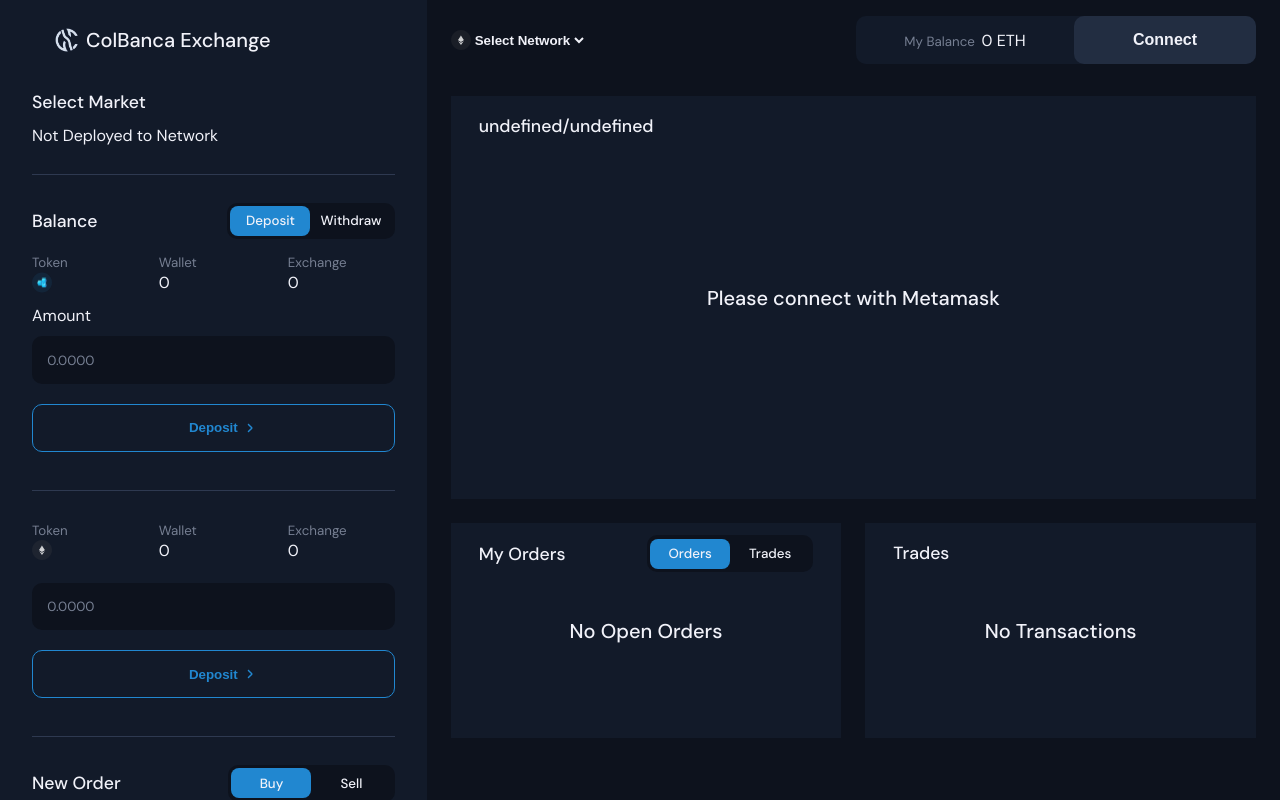
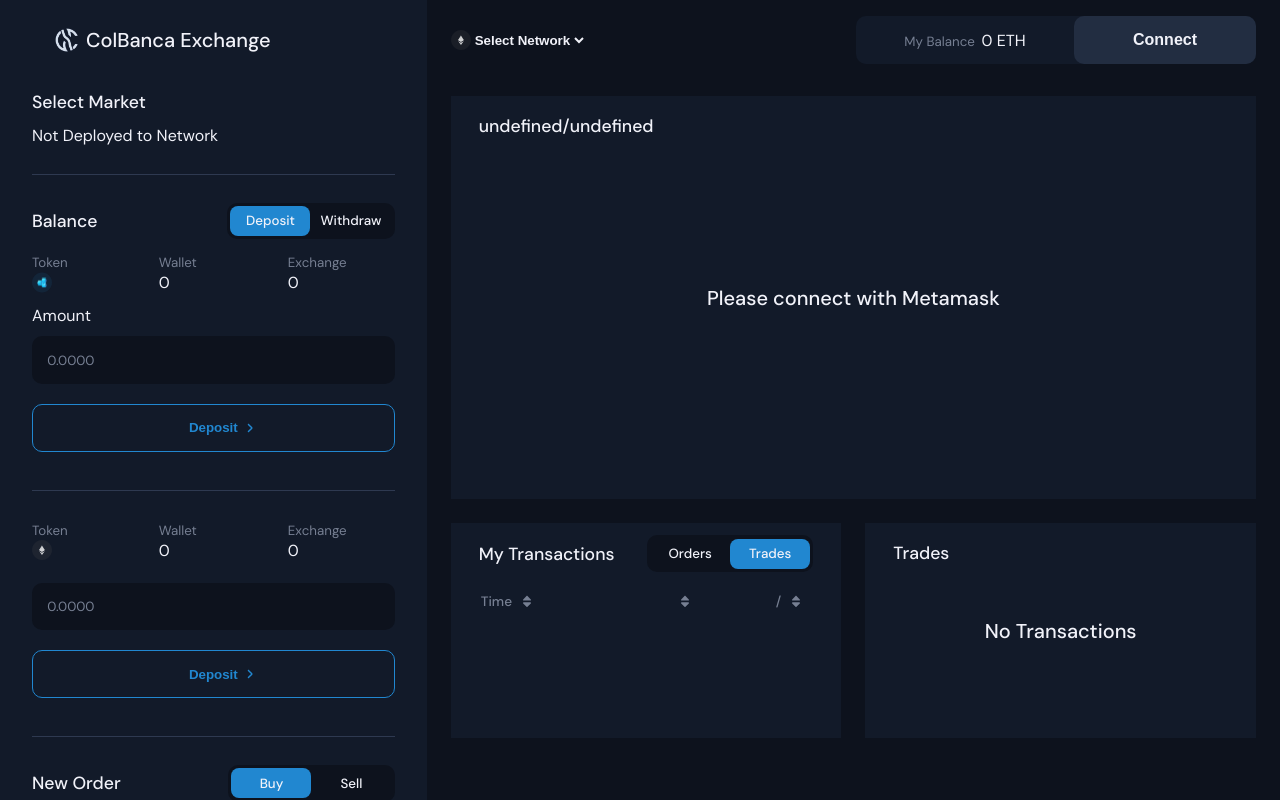
Before and after one commit to 0xforce/colbanca_dex, a Next.js app: page / in a window 1280 px wide. Both pictures are taken after a click on the button "Trades". Shown: the top 800 px of the page. Built offline with nearby package versions, Linux system fonts and the light colour scheme.

Commit message:
28. My transactions

```diff
--- a/app/globalRedux/selectors.js
+++ b/app/globalRedux/selectors.js
@@ -162,6 +162,61 @@
     }
 }
 
+// ---------------------------------------------------------------------------
+// MY FILLED ORDERS
+
+export const myFilledOrdersSelector = createSelector(
+    account,
+    tokens,
+    filledOrders,
+    (account, tokens, orders) => {
+        if (!tokens[0] || !tokens[1]) { return }
+
+        // Find our orders
+        orders = orders.filter((o) => o.user === account || o.creator === account)
+
+        //Filter orders by selected tokens
+        orders = orders.filter((o) => o.tokenGet === tokens[0].address || o.tokenGet === tokens[1].address)
+        orders = orders.filter((o) => o.tokenGive === tokens[0].address || o.tokenGive === tokens[1].address)
+
+        // Sort by date descending
+        orders = orders.sort((a,b) => b.timestamp - a.timestamp)
+
+        // Decorate orders
+        orders = decorateMyFilledOrders(orders, account, tokens)
+
+        return orders
+    }
+)
+
+const decorateMyFilledOrders = (orders, account, tokens) => {
+    return(
+        orders.map((order) => {
+            order = decorateOrder(order, tokens)
+            order = decorateMyFilledOrder(order, account, tokens)
+            return(order)
+        })
+    )
+}
+
+const decorateMyFilledOrder = (order, account, tokens) => {
+    const myOrder = order.creator === account
+
+    let orderType
+    if(myOrder) {
+        orderType = order.tokenGive === tokens[1].address ? 'buy' : 'sell'
+    } else {
+        orderType = order.tokenGive === tokens[1].address ? 'sell' : 'buy'
+    }
+
+    return({
+        ...order,
+        orderType,
+        orderClass: (orderType === 'buy' ? GREEN : RED),
+        orderSign: (orderType === 'buy' ? '+' : '-')
+    })
+}
+
 
 // ---------------------------------------------------------------------------
 // ORDER BOOK
--- a/components/Transactions.tsx
+++ b/components/Transactions.tsx
@@ -1,24 +1,43 @@
 import { useAppSelector } from "@/app/globalRedux/hooks";
-import { myOpenOrdersSelector } from '../app/globalRedux/selectors'
+import { myOpenOrdersSelector, myFilledOrdersSelector } from '../app/globalRedux/selectors'
 
 import sort from '../public/assets/sort.svg'
 import Image from "next/image";
 
 import Banner from "./Banner";
+import { useState, useRef, RefObject } from "react";
 
 const Transactions = () => {
+  const [showMyOrders, setShowMyOrders] = useState(true)
   const myOpenOrders = useAppSelector(myOpenOrdersSelector)
+  const myFilledOrders = useAppSelector(myFilledOrdersSelector)
   const symbols = useAppSelector(state => state.tokensReducer.Pair.symbols)
+
+  const tradeRef: RefObject<HTMLButtonElement> = useRef(null)
+  const orderRef: RefObject<HTMLButtonElement> = useRef(null)
+
+  const tabHandler = (e:any) => {
+    if (orderRef.current && e.target.className !== orderRef.current.className) {
+      e.target.className = 'tab tab--active'
+      orderRef.current.className = 'tab'
+      setShowMyOrders(false)
+    } else if(tradeRef.current) {
+      e.target.className = 'tab tab--active'
+      tradeRef.current.className = 'tab'
+      setShowMyOrders(true)
+    }
+  }
 
     return (
       <div className="component exchange__transactions">
+        {showMyOrders ? (
           <div>
             <div className='component__header flex-between'>
               <h2>My Orders</h2>
 
               <div className='tabs'>
-              <button className='tab tab--active'>Orders</button>
-              <button className='tab'>Trades</button>
+                <button onClick={tabHandler} ref={orderRef} className='tab tab--active'>Orders</button>
+                <button onClick={tabHandler} ref={tradeRef} className='tab'>Trades</button>
               </div>
             </div>
 
@@ -46,40 +65,41 @@
                   </tbody>
                 </table>
               )}
+          </div>
+        ) : (
+          <div>
+            <div className='component__header flex-between'>
+              <h2>My Transactions</h2>
 
+              <div className='tabs'>
+                <button onClick={tabHandler} ref={orderRef} className='tab tab--active'>Orders</button>
+                <button onClick={tabHandler} ref={tradeRef} className='tab'>Trades</button>
+              </div>
+            </div>
+
+            <table>
+              <thead>
+                <tr>
+                  <th>Time<Image src={sort} alt="Sort" /></th>
+                  <th>{symbols && symbols[0]}<Image src={sort} alt="Sort" /></th>
+                  <th>{symbols && symbols[0]}/{symbols && symbols[1]}<Image src={sort} alt="Sort" /></th>
+                </tr>
+              </thead>
+              <tbody>
+                {myFilledOrders && myFilledOrders.map((order: any, index: any) => {
+                  return(
+                    <tr key={index}>
+                      <td>{order.formattedTimestamp}</td>
+                      <td style={{color: `${order.orderClass}`}}>{order.orderSign}{order.token0Amount}</td>
+                      <td>{order.tokenPrice}</td>
+                    </tr>
+                  )
+                })}
+              </tbody>
+            </table>
 
           </div>
-
-        {/* <div> */}
-          {/* <div className='component__header flex-between'> */}
-            {/* <h2>My Transactions</h2> */}
-
-            {/* <div className='tabs'> */}
-              {/* <button className='tab tab--active'>Orders</button> */}
-              {/* <button className='tab'>Trades</button> */}
-            {/* </div> */}
-          {/* </div> */}
-
-          {/* <table> */}
-            {/* <thead> */}
-              {/* <tr> */}
-                {/* <th></th> */}
-                {/* <th></th> */}
-                {/* <th></th> */}
-              {/* </tr> */}
-            {/* </thead> */}
-            {/* <tbody> */}
-
-              {/* <tr> */}
-                {/* <td></td> */}
-                {/* <td></td> */}
-                {/* <td></td> */}
-              {/* </tr> */}
-
-            {/* </tbody> */}
-          {/* </table> */}
-
-        {/* </div> */}
+        )}
       </div>
     )
   }
```
Lines whose indentation alone changed are shown as unchanged.
